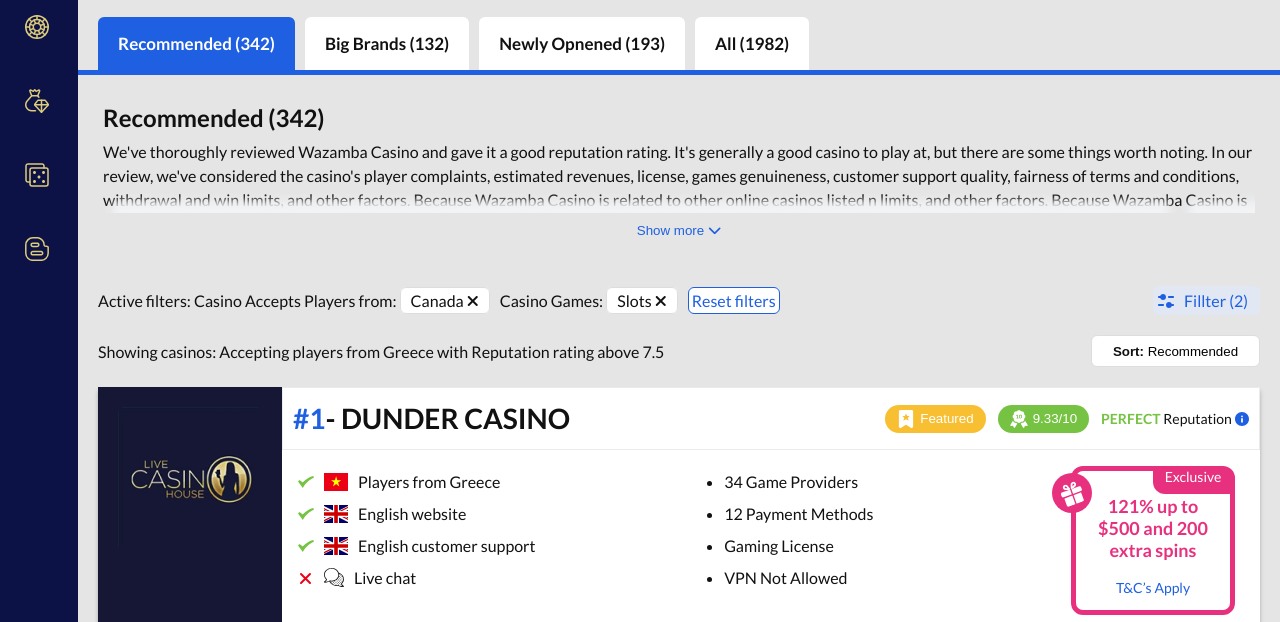
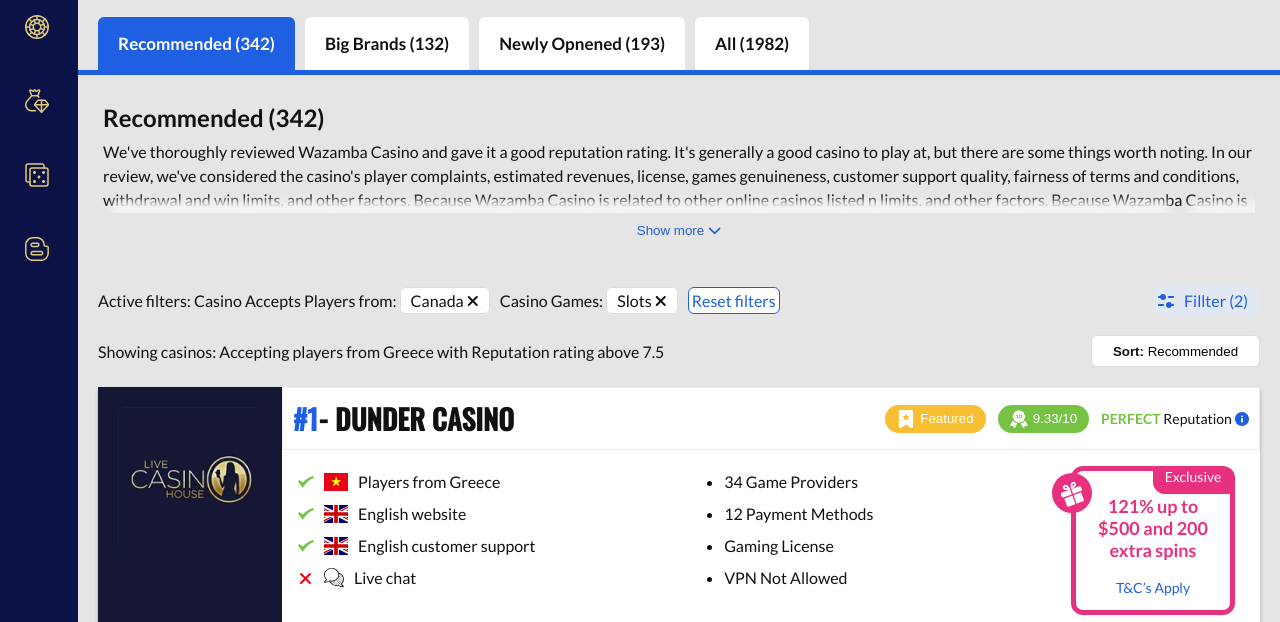
Before and after one commit to ndong220/Casion, a website: page index.html in a window 1280 px wide. Shown: the part 130-752 px from the top of the page. Drawn offline with nearby package versions, Linux system fonts and the light colour scheme.

Commit message:
update ui

```diff
--- a/assets/scss/main.scss
+++ b/assets/scss/main.scss
@@ -7,7 +7,7 @@
   font-style: normal;
 }
 
-$Oswald-font: url("../fonts/Oswald/static/Oswald-Regular.ttf");
+$Oswald-font: url("../fonts/Oswald/static/Oswald-Medium.ttf");
 
 @font-face {
   font-family: "Oswald";
@@ -523,6 +523,7 @@
       .unibet-title,
       .dafabet-title,
       .happistar-title {
+        font-family: "Oswald";
         font-weight: 700;
         font-size: 28px;
         line-height: 41px;
```
Also changed, not shown: app.js (line endings or trailing spaces), assets/scss/main.css, 1 other file.
